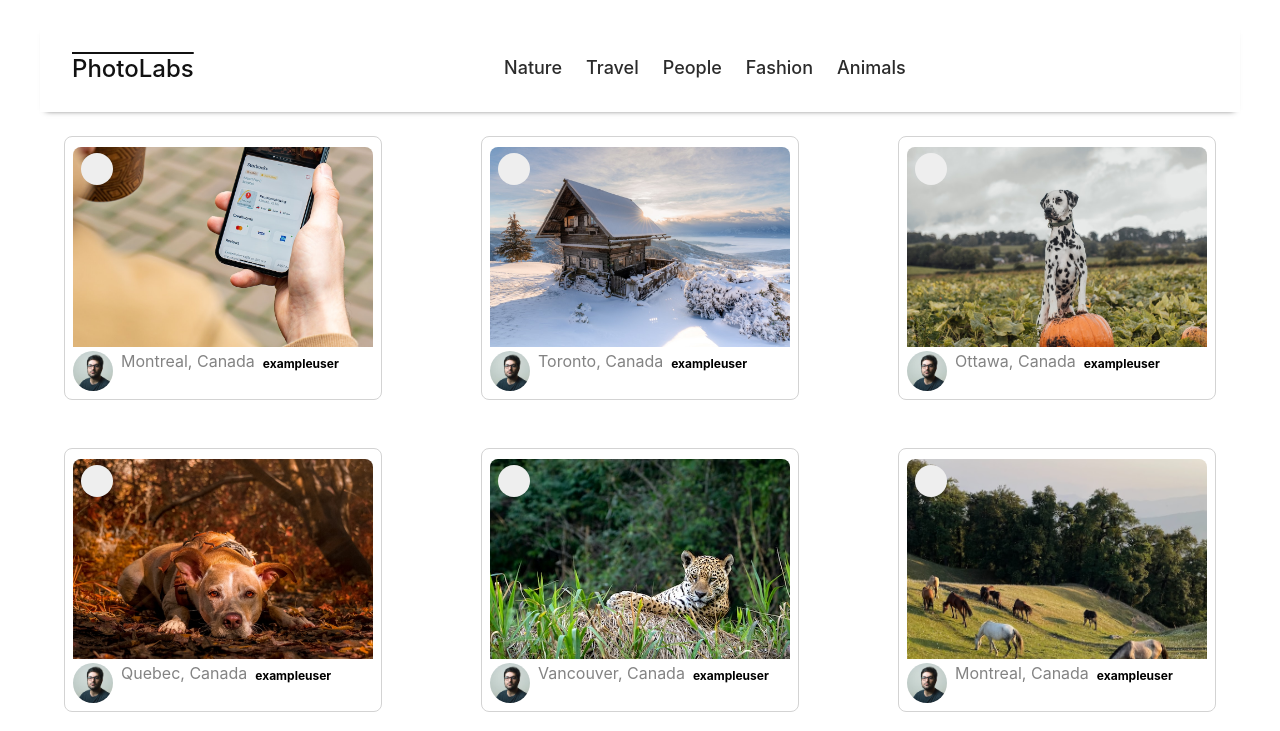
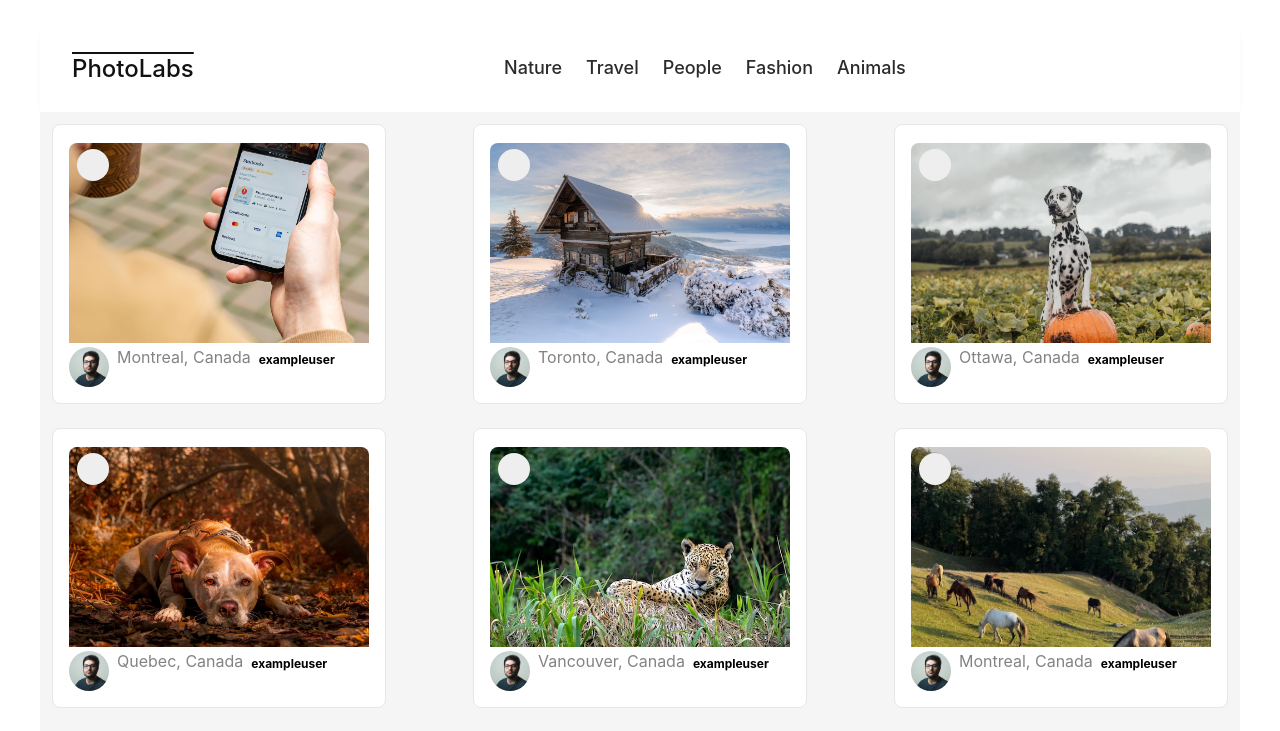
Before and after one commit to LHY927/photolabs-starter, a React (Create React App) app in the folder frontend/: page / in a window 1280 px wide. Shown: the top 731 px of the page. Built offline with nearby package versions, Linux system fonts and the light colour scheme; some icons are missing; the HTML template or start-up script is replaced by a standard one.

Commit message:
update css based on design feedbacks

```diff
--- a/frontend/src/App.scss
+++ b/frontend/src/App.scss
@@ -32,6 +32,7 @@
   from {
     transform: rotate(0deg);
   }
+
   to {
     transform: rotate(360deg);
   }
--- a/frontend/src/components/PhotoFavButton.jsx
+++ b/frontend/src/components/PhotoFavButton.jsx
@@ -17,11 +17,11 @@
       // If currently selected, remove the id from favourites
       props.setFavourite(props.favourites.filter(item => item !== props.id));
     }
-    console.log(props.favourites)
+    //console.log(props.favourites)
   }
 
   useEffect(() => {
-    console.log(props.favourites.indexOf(props.id))
+    //console.log(props.favourites.indexOf(props.id))
     if (props.favourites != undefined) {
       if (props.favourites.indexOf(props.id) > 0) {
         setSelected(true);
--- a/frontend/src/styles/PhotoDetailsModal.scss
+++ b/frontend/src/styles/PhotoDetailsModal.scss
@@ -1,6 +1,6 @@
 .photo-details-modal {
   background-color: white;
-  box-shadow: 0 0 0 50vmax rgba(0,0,0,.5);
+  box-shadow: 0 0 0 50vmax rgba(0, 0, 0, .5);
   position: absolute;
   top: 55%;
   left: 50%;
@@ -31,7 +31,7 @@
 
 .photo-details-modal__image {
   max-width: 95%;
-  border-radius: 8px;
+  max-height: 80%;
 }
 
 .photo-details-modal__top-bar {
@@ -52,14 +52,16 @@
   font-size: 18px;
   font-weight: 500;
   color: #1e1e1e;
+  padding-left: 2.5%;
   margin-top: 24px;
   margin-bottom: 24px;
-  width: 90%;
+  width: 100%;
 }
 
 .photo-details-modal__photographer-location {
   color: #838383;
 }
+
 .photo-details-modal__photographer-profile {
   object-fit: cover;
   border-radius: 100%;
--- a/frontend/src/styles/PhotoList.scss
+++ b/frontend/src/styles/PhotoList.scss
@@ -5,6 +5,7 @@
   list-style-type: none;
   margin: 0;
   padding: 0;
+  background-color: #F5F5F5;
 }
 
 .photo-list:after {
--- a/frontend/src/styles/PhotoListItem.scss
+++ b/frontend/src/styles/PhotoListItem.scss
@@ -1,11 +1,12 @@
 .photo-list__item {
-  margin: 24px;
-  padding: 8px;
-  border-width: 0.5px;
-  border-color: lightgray;
+  margin: 12px;
+  padding: 16px;
+  border-width: 1px;
+  border-color: #E6E6E6;
   border-style: solid;
   border-radius: 8px;
   max-width: fit-content;
+  background-color: #FFFFFF;
 }
 
 .photo-list__image {
```
